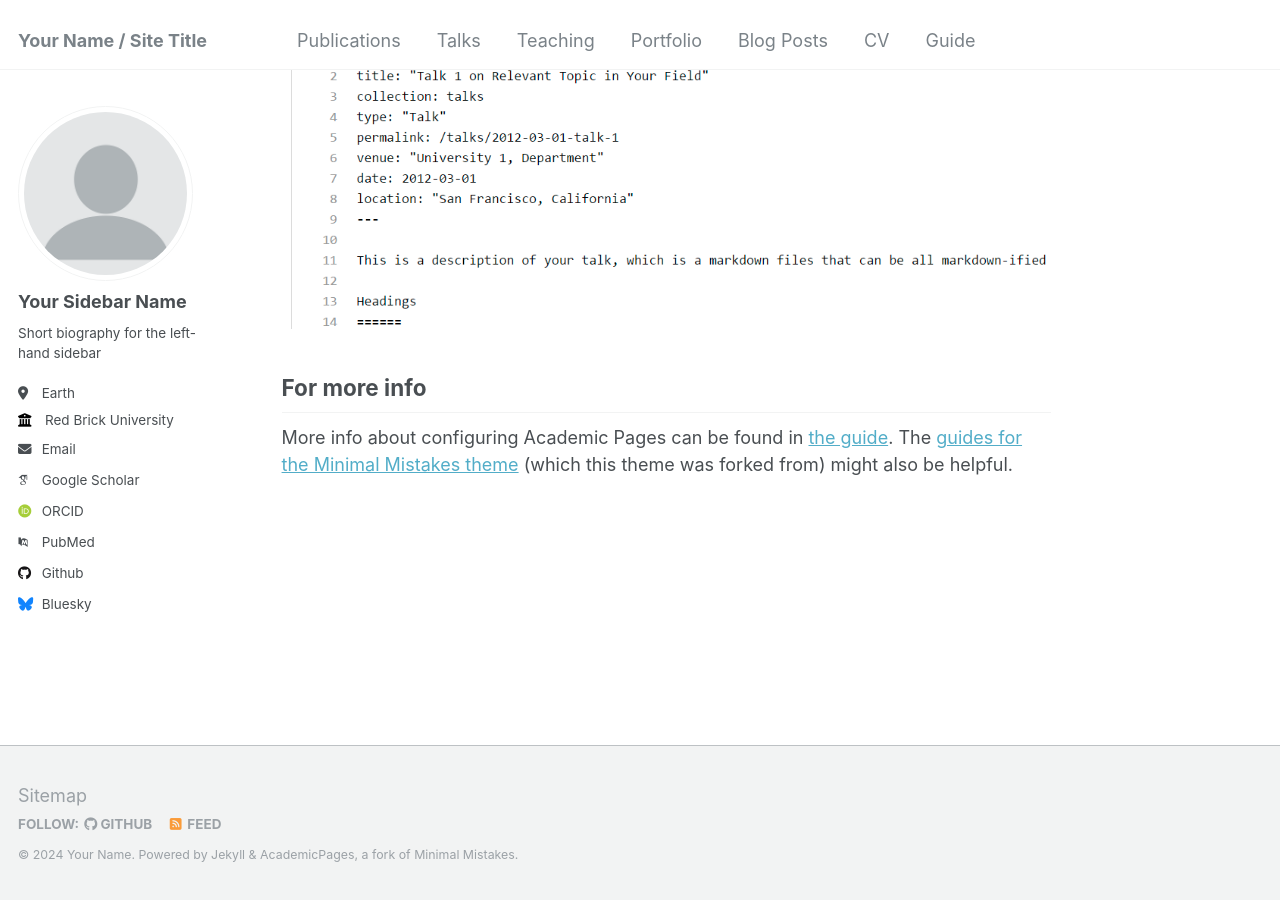
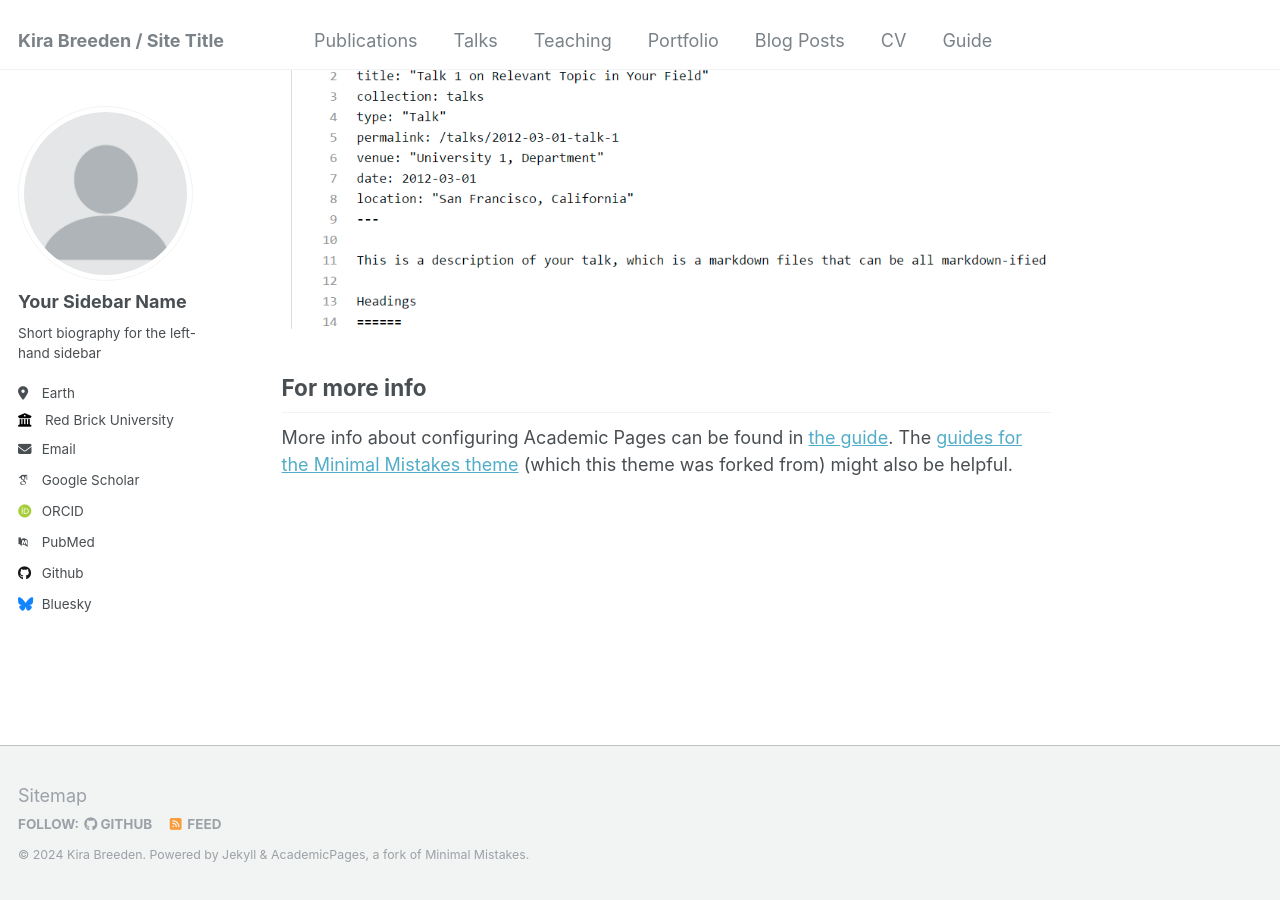
Before and after one commit to kmbreeden21/kmbreeden21.github.io, a Jekyll site: the page built from _pages/about.md, in a window 1280 px wide and 900 px high, scrolled down 2660 px. Built offline with Jekyll 4.4.1, drawn with Linux system fonts in a browser that asks for light colours; some web fonts are replaced.

Commit message:
Update _config.yml

```diff
--- a/_config.yml
+++ b/_config.yml
@@ -8,13 +8,13 @@
 
 # Basic Site Settings
 locale                   : "en-US"
-title                    : "Your Name / Site Title"
+title                    : "Kira Breeden / Site Title"
 title_separator          : "-"
-name                     : &name "Your Name"
-description              : &description "personal description"
-url                      : https://academicpages.github.io # the base hostname & protocol for your site e.g. "https://mmistakes.github.io"
+name                     : &name "Kira Breeden"
+description              : &description "I am a PhD Student in the Lupyan Lab at the University of Wisconsin - Madison"
+url                      : https://kmbreeden21.github.io # the base hostname & protocol for your site e.g. "https://kmbreeden21.github.io"
 baseurl                  : "" # the subpath of your site, e.g. "/blog"
-repository               : "academicpages/academicpages.github.io"
+repository               : "kmbreeden21/kmbreeden21.github.io"
 
 # Site Author - The following control what appear as part of the author content on the side bar.
 #               If a field is blank the icon and link will not appear, otherwise it will be shown.
```
